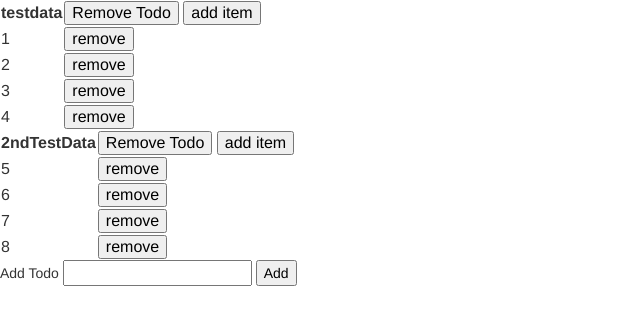
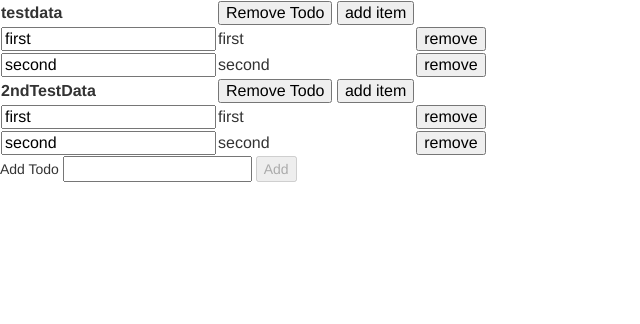
Before and after one commit to mwickman/nodeKnockout_practice, a website: page index.html in a window 1280 px wide. Shown: the whole page, without its empty margins (0-640 px from the left). Drawn offline with nearby package versions, Linux system fonts and the light colour scheme.

Commit message:
can modify items now

```diff
--- a/index.html
+++ b/index.html
@@ -6,6 +6,7 @@
 </head>
 
 <body>
+  <div>
     <!-- ko foreach: todo -->
     <table >
       <tr>
@@ -18,44 +19,57 @@
       </tr>
       <!-- ko foreach: items -->
       <tr>
-        <td data-bind="text: $data"/>
+          <td>
+            <input data-bind="value: desc, valueUpdate: 'afterkeydown'"/>
+          </td>
+          <td data-bind="text: desc"/>
           <td><button data-bind="click: $parent.removeItem">remove</button></td>
       </tr>
       <!-- /ko -->
     </table>
     <!-- /ko -->
+  </div>
   <form data-bind="submit: addTodo">
     Add Todo
-    <input data-bind="value: todoToAdd"></input>
-    <button type="submit">Add</button>
+    <input data-bind="value: todoToAdd, valueUpdate: 'afterkeydown'"></input>
+    <button type="submit" data-bind= "enable: todoToAdd().length > 0">Add</button>
+    <p data-bind="text: todoToAdd"/>
   </form>
 </body>
 
 
 <script>
- var Todo = function(title, items){
+// the Todo object, which represents a list of items
+ var Todo = function(title){
   var self=this;
   this.title = ko.observable(title);
-  this.items = ko.observableArray(items);
+  this.items = ko.observableArray([new Item("first"), new Item("second")]);
 
 //add and remove items to todo list
   this.addItem = function() {
-    self.items.push(this);
+    self.items.push(new Item(""));
   }
   this.removeItem = function(item) {
     self.items.remove(item);
   }
  }
 
-//test data of viewModel
+//the Item object, which makes up a todo list
+var Item = function(desc) {
+  this.desc = ko.observable(desc);
+  this.checked = ko.observable(false);
+}
+
+//viewModel
 function TodosViewModel() {
   var self = this;
   this.todoToAdd = ko.observable("");
   this.todo = ko.observableArray([
-    new Todo("testdata", [1,2,3,4]),
+    new Todo("testdata", ['1','2','3','4']),
     new Todo("2ndTestData", [5,6,7,8])
   ]);
 
+//add and remove todo lists
   this.addTodo = function(){
     if (self.todoToAdd() != "") {
       self.todo.push(new Todo(self.todoToAdd()));
```
Lines whose indentation alone changed are shown as unchanged.
